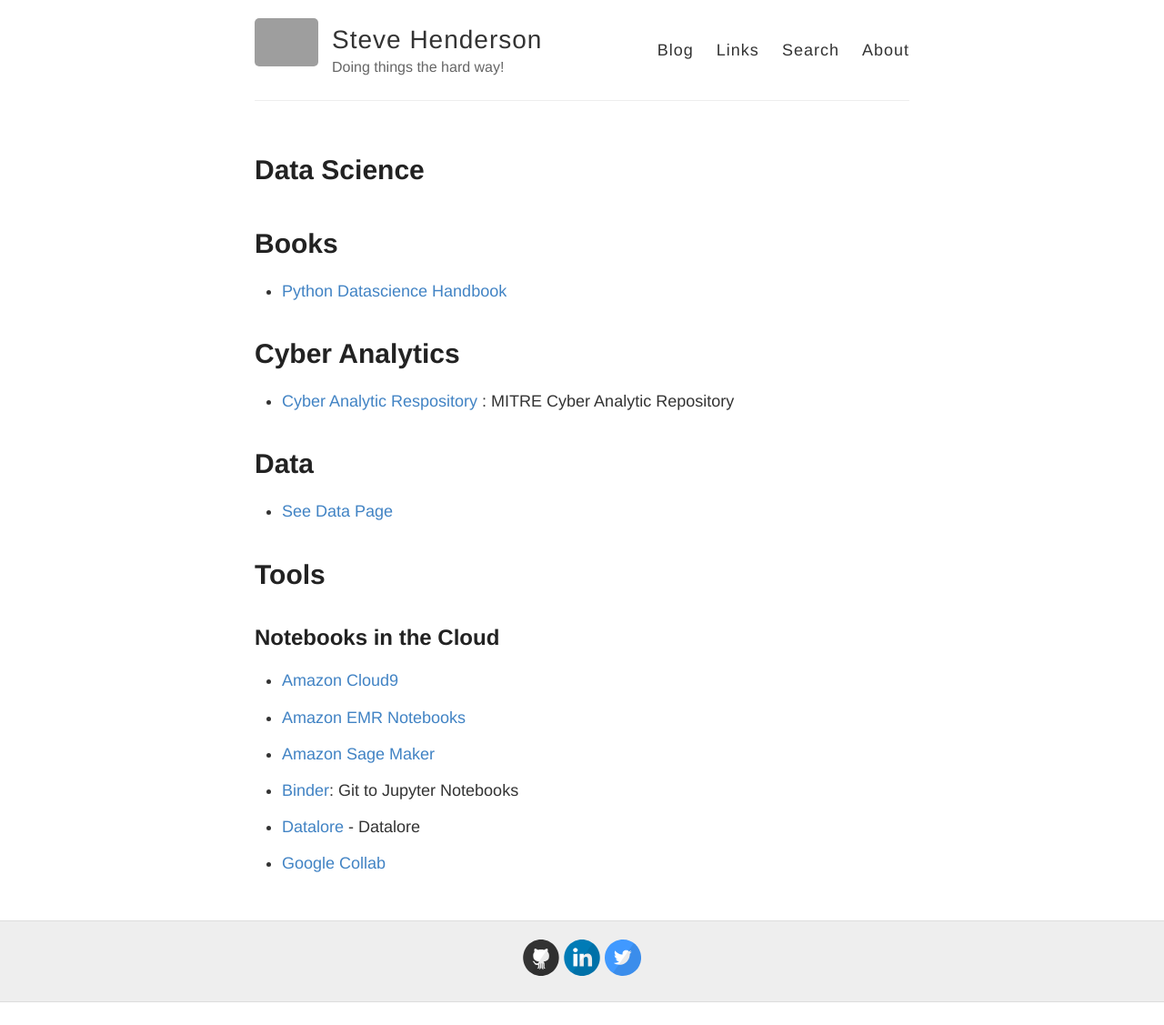
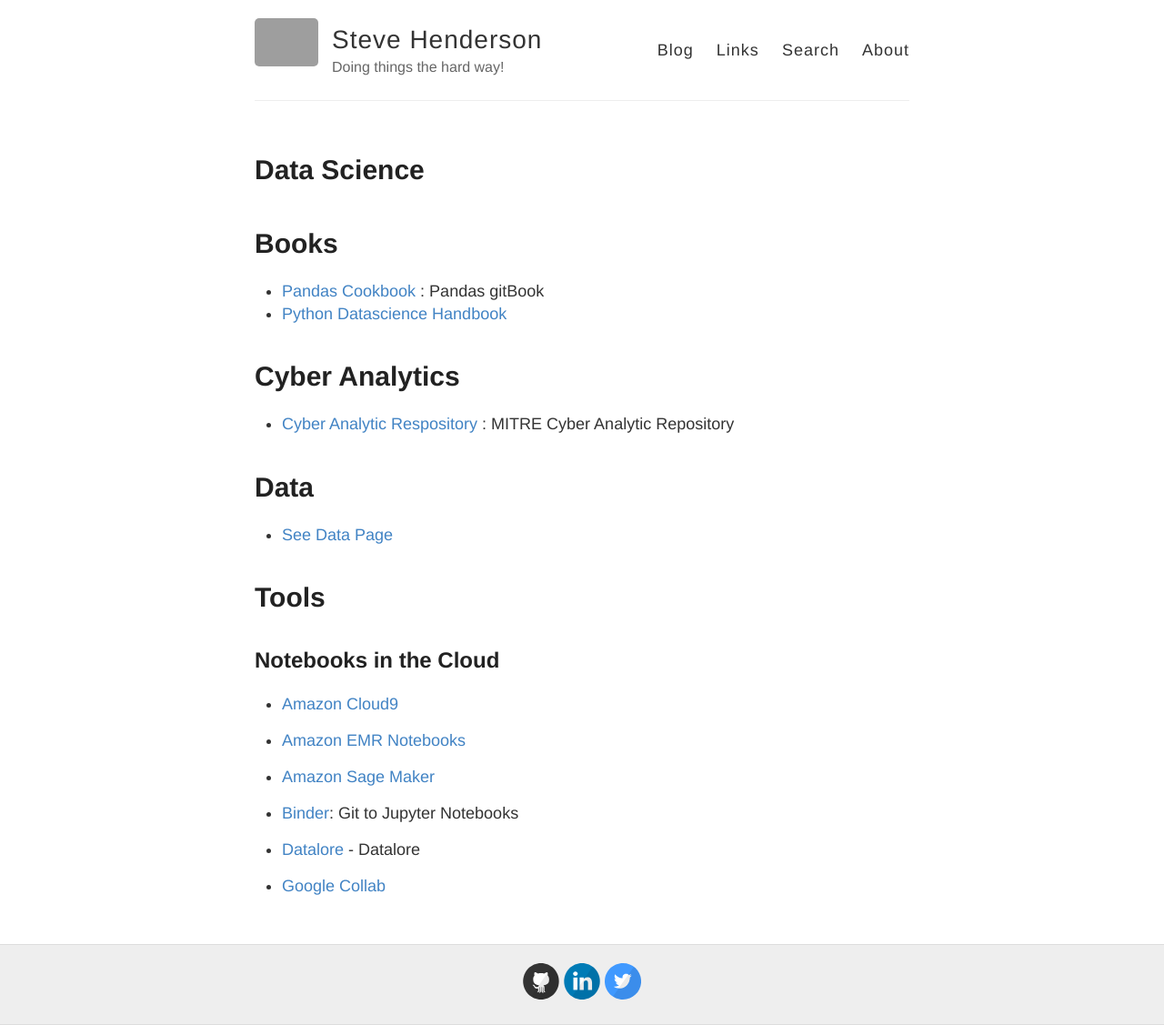
Before and after one commit to stevehenderson/stevehenderson.github.io, a Jekyll site: the page built from datascience.md, in a window 1280 px wide. Shown: the whole page at 91% size. Built offline with Jekyll 4.4.1, drawn with Linux system fonts in a browser that asks for light colours; before the commit the page ends 1102 px from its top, so only the background shows below that; grey boxes are pictures that could not be loaded.

Commit message:
Update datascience.md

```diff
--- a/datascience.md
+++ b/datascience.md
@@ -5,6 +5,7 @@
 ---
 
 # Books
+  * [Pandas Cookbook](https://github.com/jvns/pandas-cookbook) : Pandas gitBook
   * [Python Datascience Handbook](https://jakevdp.github.io/PythonDataScienceHandbook/)
 
 # Cyber Analytics
```
